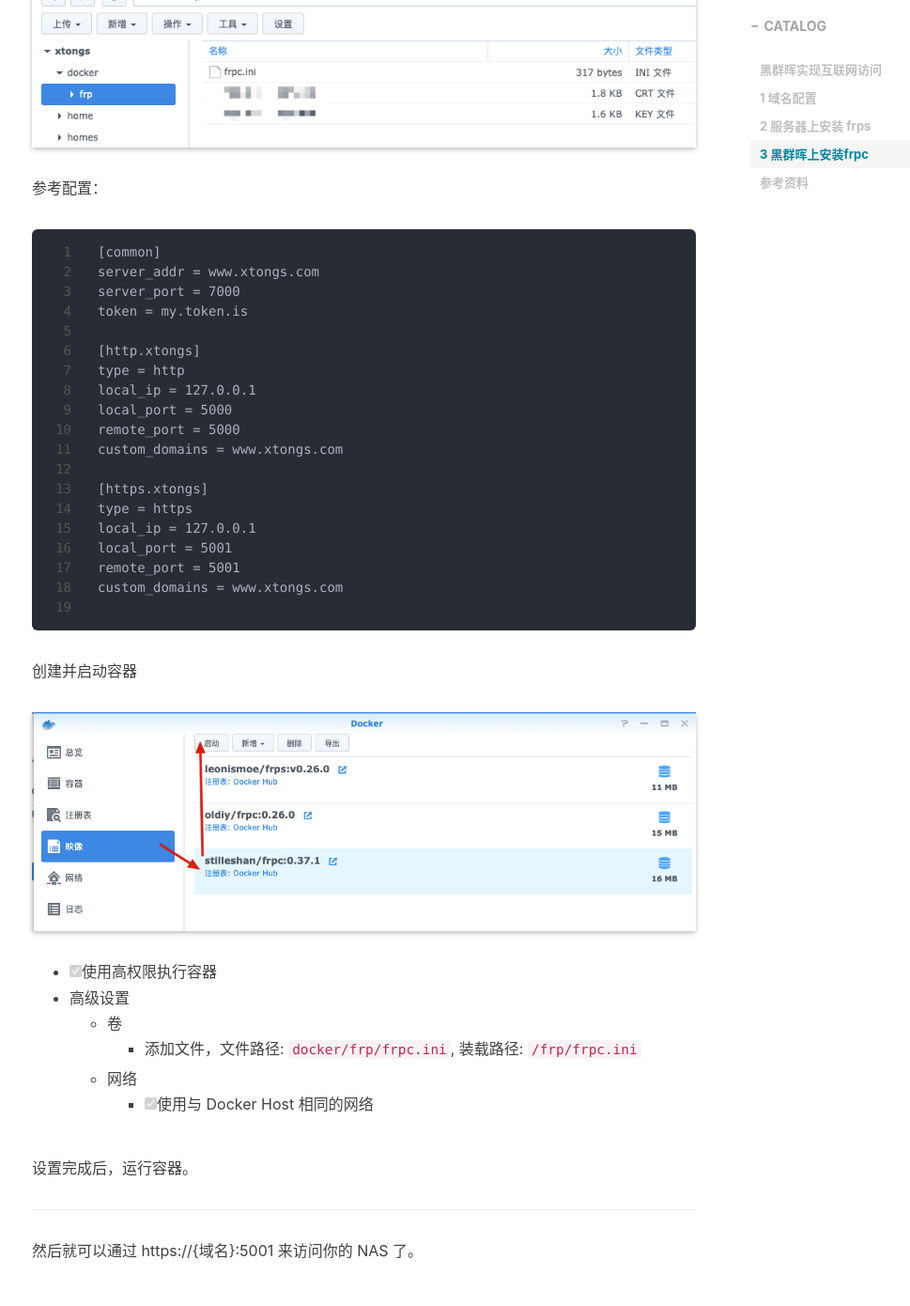
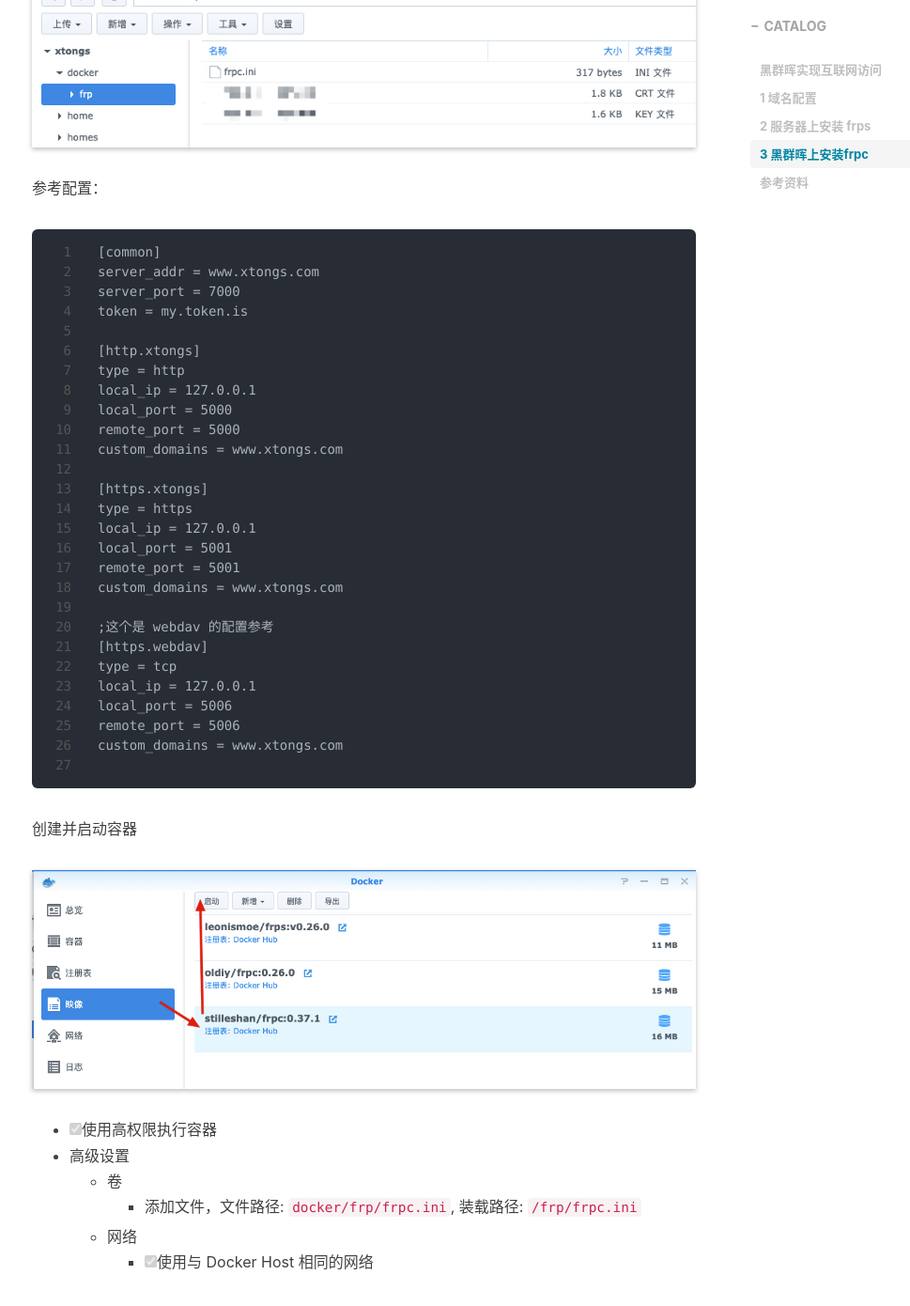
Before and after one commit to tongg112/tongg112.github.io, a Jekyll site: the page built from _posts/2022-07-01-nas-frps.md, in a window 1280 px wide and 1400 px high, scrolled down 4122 px. Shown: the top 1390 px of the window at 94% size, without its empty margins (231-1200 px from the left). Built offline with Jekyll 4.4.1, drawn with Linux system fonts in a browser that asks for light colours; nearby versions of some CDN libraries; comment, search, counter and statistics services are not loaded.

Commit message:
nas-frps: 增加 webdav 的参考

````diff
--- a/_posts/2022-07-01-nas-frps.md
+++ b/_posts/2022-07-01-nas-frps.md
@@ -148,6 +148,14 @@
 remote_port = 5001
 custom_domains = www.xtongs.com
 
+;这个是 webdav 的配置参考
+[https.webdav]
+type = tcp
+local_ip = 127.0.0.1
+local_port = 5006
+remote_port = 5006
+custom_domains = www.xtongs.com
+
 ```
 创建并启动容器
 
````
